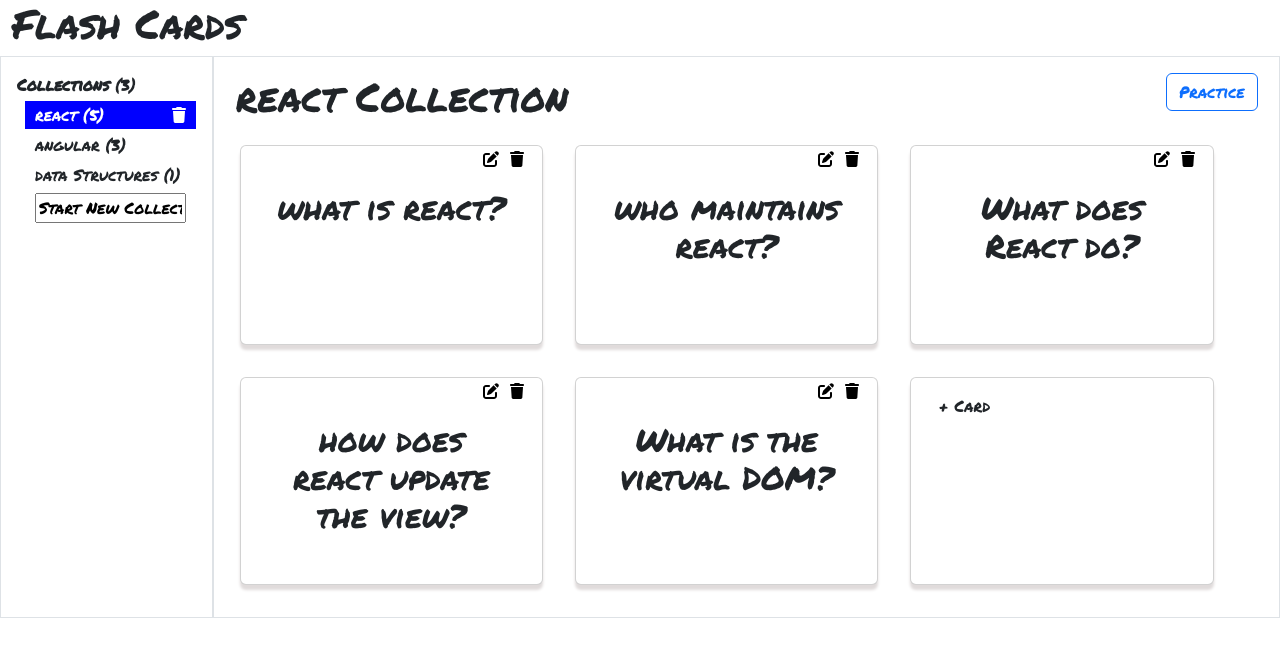
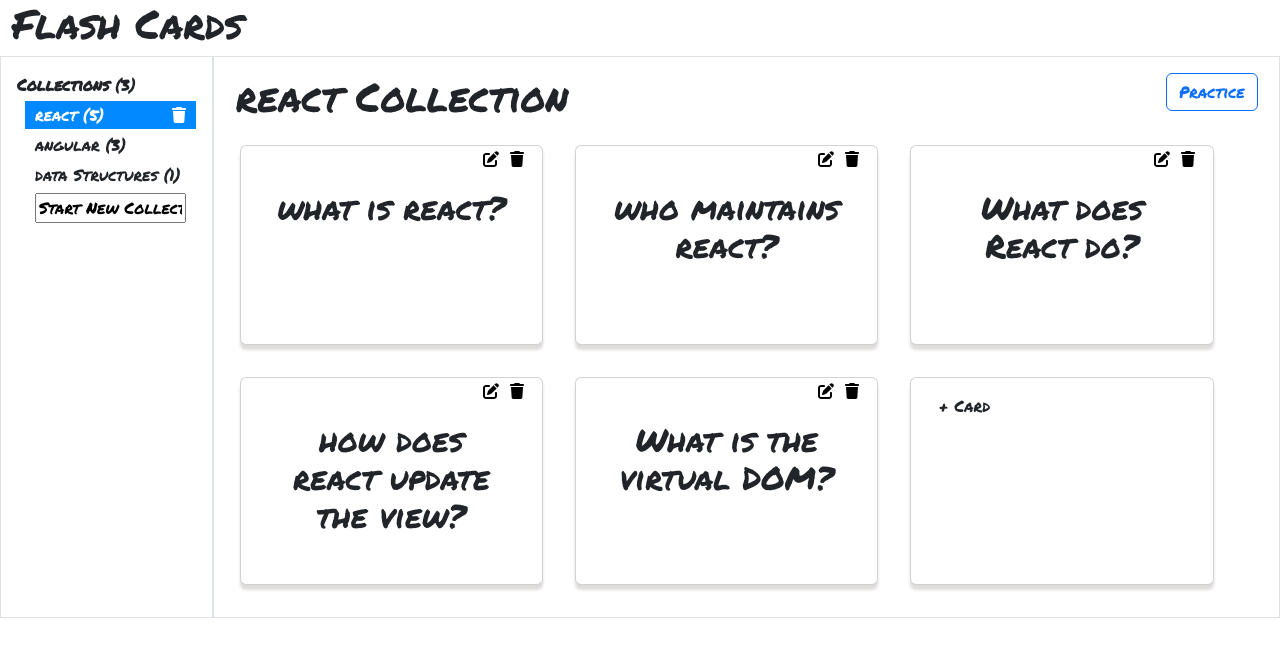
Before and after one commit to BriGuy520/flash-cards, a React (Create React App) app: page / in a window 1280 px wide. Shown: the top 656 px of the page. Built offline with nearby package versions, Linux system fonts and the light colour scheme.

Commit message:
made the highlighted list on the left side a lighter blue

```diff
--- a/src/App.css
+++ b/src/App.css
@@ -26,7 +26,7 @@ ul.collections-list {
 .collections-list li.active {
   display: flex;
   justify-content: space-between;
-  background: blue;
+  background: rgb(3, 137, 255);
   color: #fff;
 }
 
```
